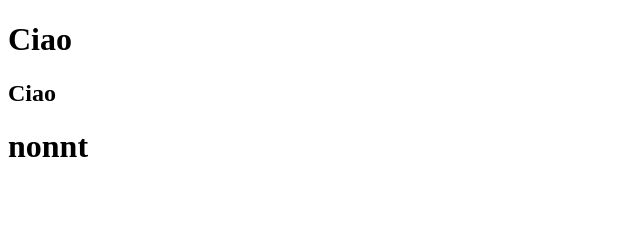
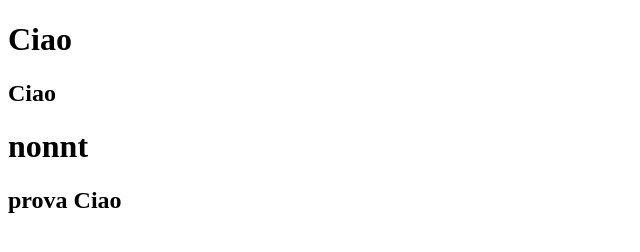
Before and after one commit to MarcoVacchi/prova, a plain HTML site: page index.html in a window 1280 px wide. Shown: the whole page, without its empty margins (0-640 px from the left). Drawn offline with Linux system fonts and the light colour scheme.

Commit message:
added: text

```diff
--- a/index.html
+++ b/index.html
@@ -11,6 +11,7 @@
     <h1>Ciao</h1>
     <h2>Ciao</h2>
     <h1>nonnt</h1>
+    <h2>prova Ciao</h2>
 </body>
 
 </html>
```
